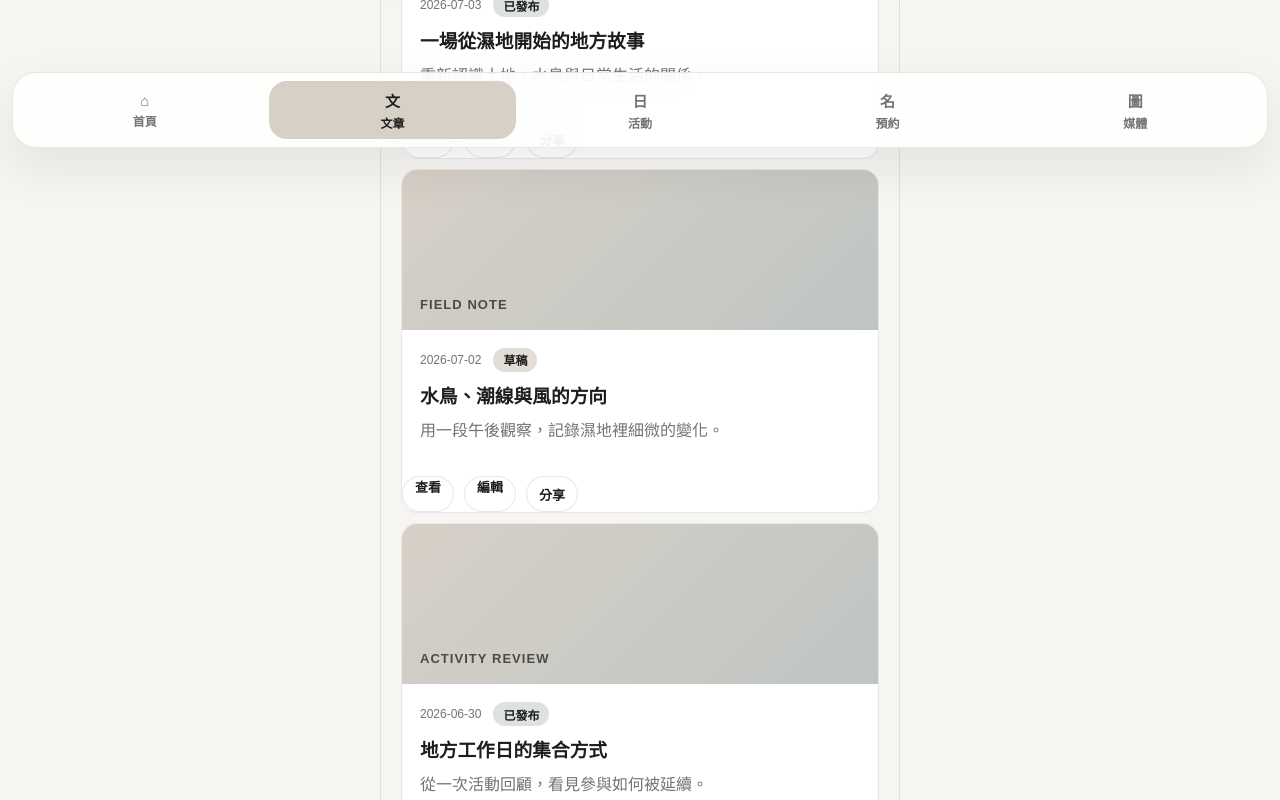
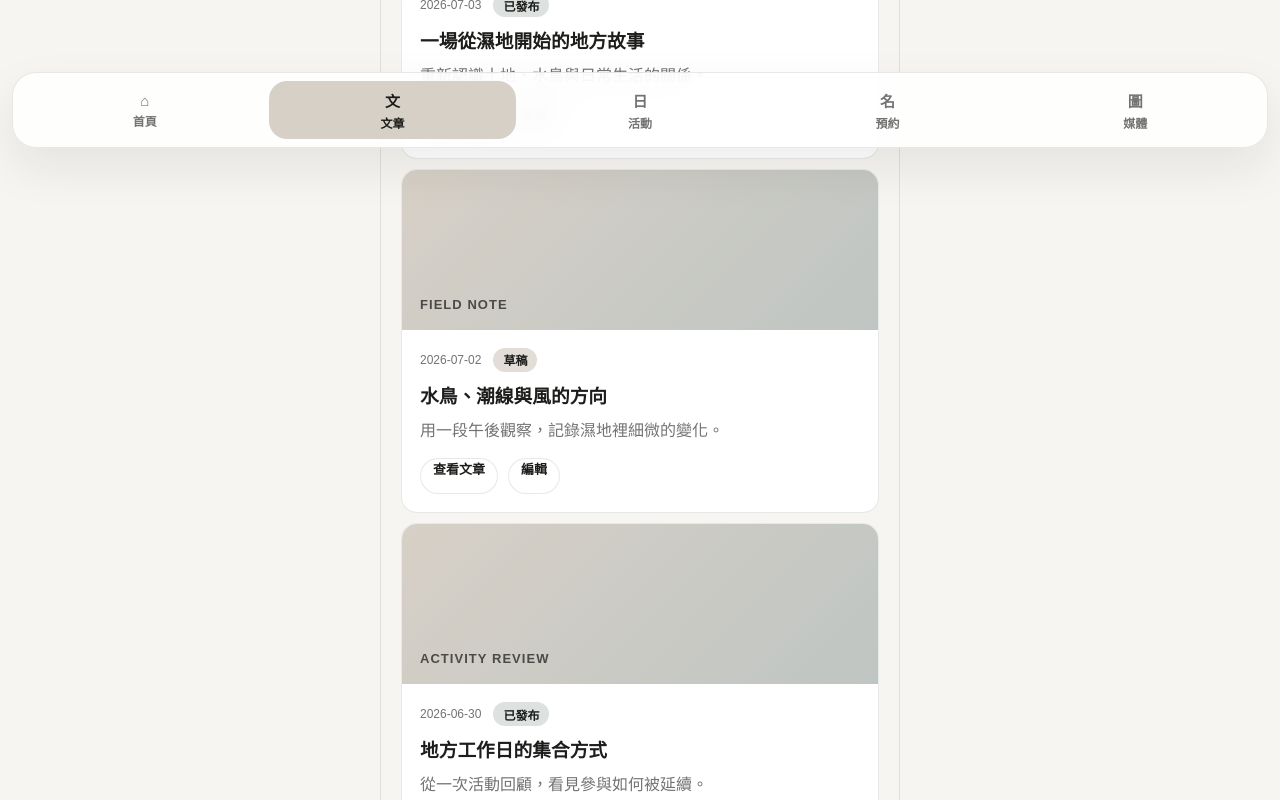
Before and after one commit to kimbridge1313-cpu/lam-mobile-cms, a React (Vite) app: page /admin/articles in a window 1280 px wide. Shown: the part 640-1440 px from the top of the page. Built offline with nearby package versions, Linux system fonts and the light colour scheme.

Commit message:
Clean up article card actions

```diff
--- a/src/admin/ArticleManager.jsx
+++ b/src/admin/ArticleManager.jsx
@@ -38,7 +38,6 @@ export default function ArticleManager() {
       <section className="stack-list">
         {recentArticles.map((article) => (
           <article className="manager-card" key={article.id}>
-            <Link to={`/admin/articles/${article.slug}`} className="manager-card-link">
             <div className="manager-card-media">{article.category}</div>
             <div className="manager-card-body">
               <div className="meta-row">
@@ -47,12 +46,10 @@ export default function ArticleManager() {
               </div>
               <h3>{article.title}</h3>
               <p>{article.excerpt}</p>
+              <div className="card-actions">
+                <Link to={`/admin/articles/${article.slug}`}>查看文章</Link>
+                <Link to={`/admin/articles/${article.slug}/edit`}>編輯</Link>
               </div>
-            </Link>
-            <div className="card-actions manager-card-actions">
-              <Link to={`/admin/articles/${article.slug}`}>查看</Link>
-              <Link to={`/admin/articles/${article.slug}/edit`}>編輯</Link>
-              <button type="button">分享</button>
             </div>
           </article>
         ))}
```
Lines whose indentation alone changed are shown as unchanged.
